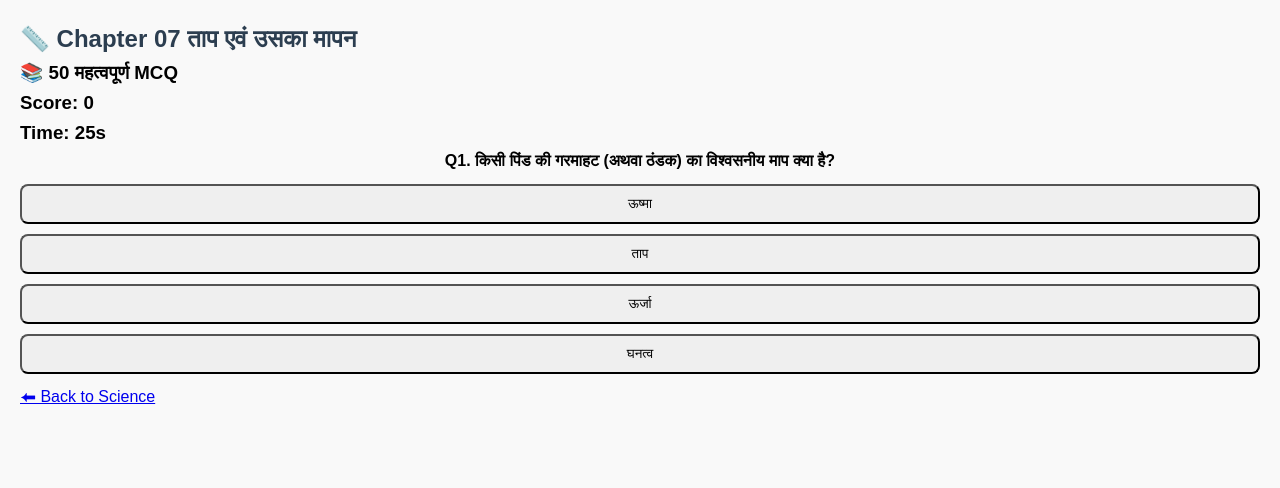
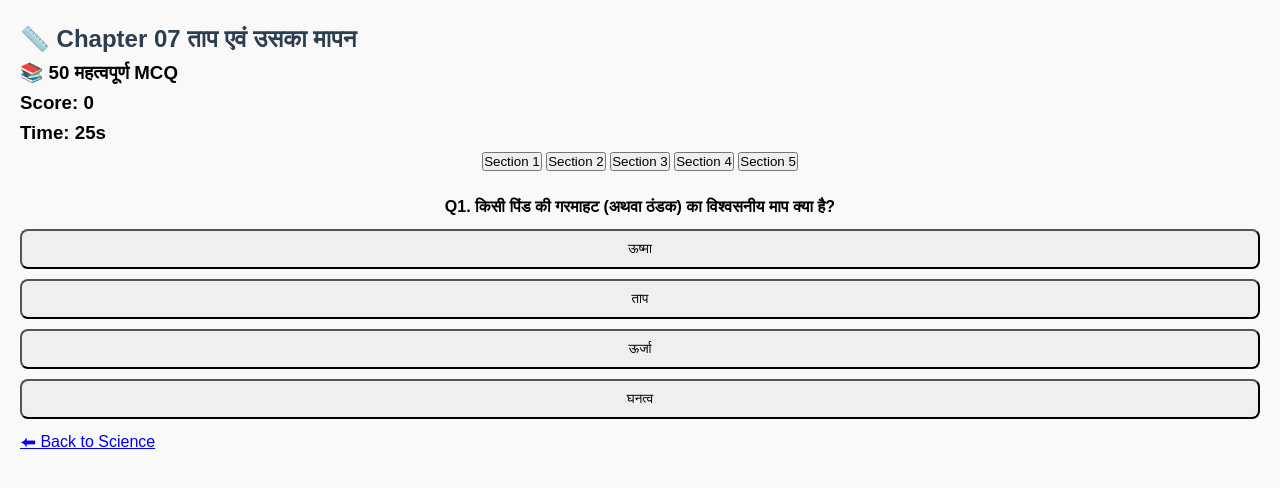
Before and after one commit to azimanwar326-alt/scitechbihar, a plain HTML site: page 07-ताप-एवं-उसका-मापन.html in a window 1280 px wide. Drawn offline with Linux system fonts and the light colour scheme.

Commit message:
Add files via upload

```diff
--- a/07-ताप-एवं-उसका-मापन.html
+++ b/07-ताप-एवं-उसका-मापन.html
@@ -39,6 +39,23 @@
 
         <h3 id="score">Score: 0</h3>
         <h3 id="timer">Time: 30s</h3>
+
+        <body>
+
+  <!-- 🔥 Section Buttons -->
+  <div style="text-align:center; margin-bottom:20px;">
+    <button onclick="loadSection('section1')">Section 1</button>
+    <button onclick="loadSection('section2')">Section 2</button>
+    <button onclick="loadSection('section3')">Section 3</button>
+    <button onclick="loadSection('section4')">Section 4</button>
+    <button onclick="loadSection('section5')">Section 5</button>
+  </div>
+
+  <!-- 👇 MCQ यहीं दिखेंगे -->
+  <div id="mcq-container"></div>
+
+</body>
+
         <!-- 👇 MCQ यहीं auto आएंगे -->
         <div id="mcq-container"></div>
 
```
